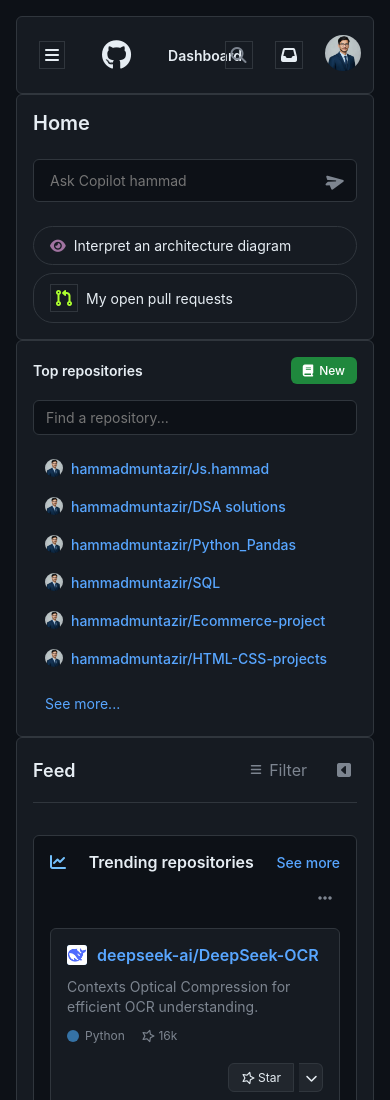
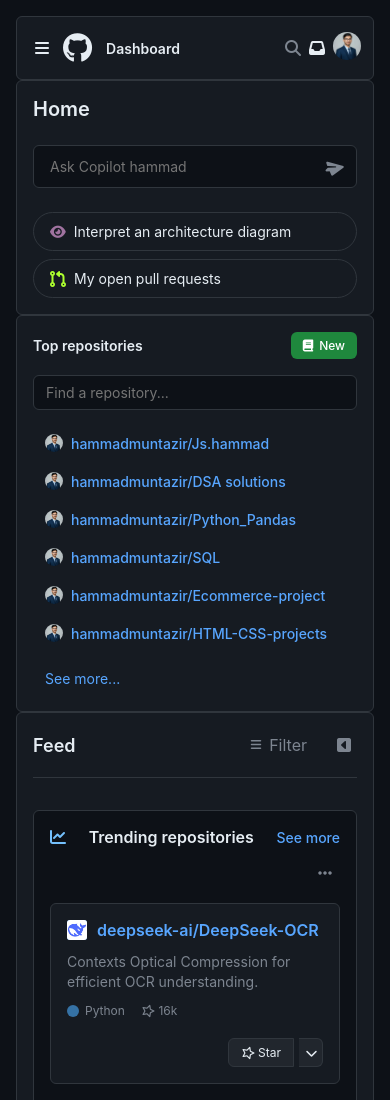
Before and after one commit to hammadmuntazir/College_Project, a plain HTML site: page index.html in a window 390 px wide. Shown: the top 1100 px of the page. Drawn offline with Linux system fonts and the light colour scheme.

Commit message:
adding extra small size too

```diff
--- a/style.css
+++ b/style.css
@@ -64,6 +64,10 @@ body {
 .end-item:hover {
   background-color: #21262d;
 }
+.start-item .fab.fa-github {
+  font-size: 30px;
+  border: none;
+}
 
 .search {
   position: relative;
@@ -86,7 +90,6 @@ body {
 .search i {
   border: 1px solid #30363d;
   padding:5px;
-  position: absolute;
   right: 0.5px;
   color: #7d8590;
 }
@@ -724,6 +727,9 @@ body {
     width: 240px;
     display:flex;
   }
+  .search i{
+    order:-1;
+  }
 
   .home-container h2 {
     font-size: 24px;
@@ -741,3 +747,49 @@ body {
     font-size: 18px;
   }
 }
+
+/* FOR Extra Small Screens (e.g., < 480px) */
+@media (max-width: 480px) {
+    .navbar {
+        display: flex;
+        width: 100%;
+        justify-content: space-between;
+        align-items: center;
+        flex-wrap: nowrap;
+    }
+
+    .header-start,
+    .header-end {
+      gap: 2px;
+    }
+
+    .start-item,
+    .end-item {
+      padding: 4px 6px;
+    }
+
+    .icon,
+    .search i,
+    .profile-photo {
+        padding: 0;
+        border: none;
+    }
+    .profile-photo img {
+        width: 28px;
+        height: 28px;
+    }
+
+    .dashboard {
+        font-weight: 600;
+        font-size: 14px;
+        display: block;
+        overflow: hidden;
+        white-space: nowrap;
+    }
+
+    .start-item .fab.fa-github {
+        font-size: 20px;
+        border: none;
+        padding: 0;
+    }
+}
```
